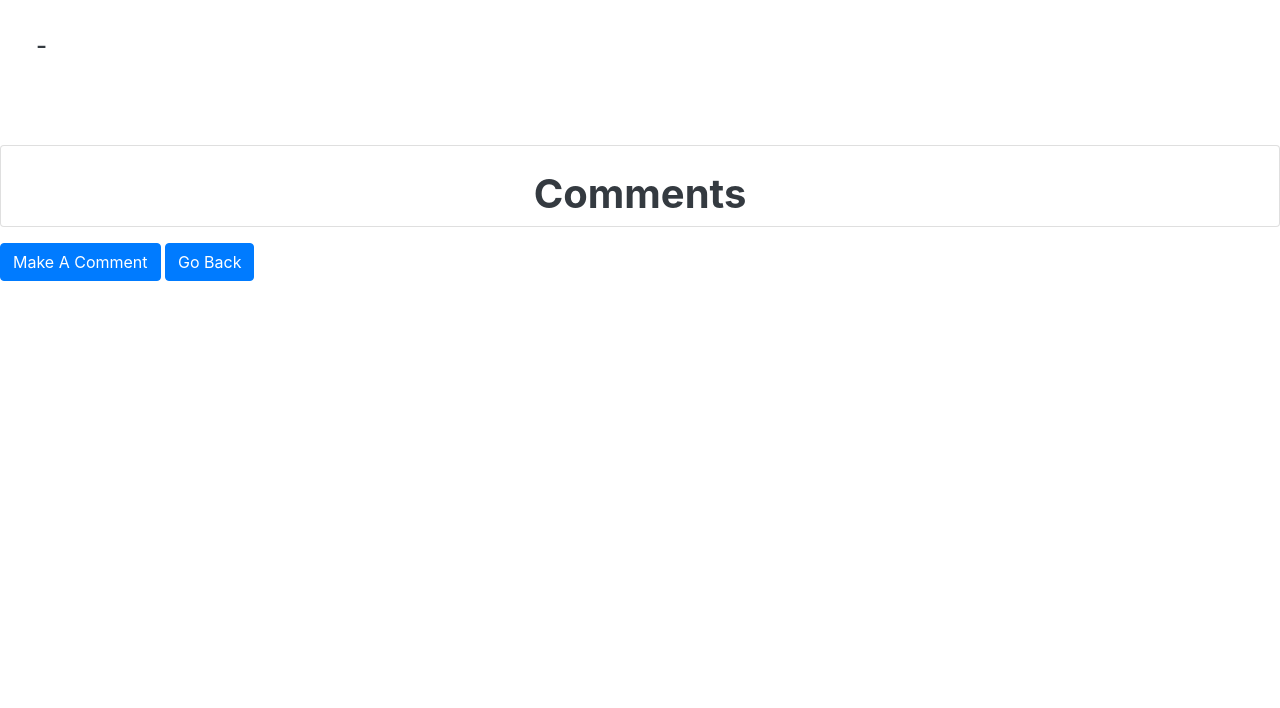
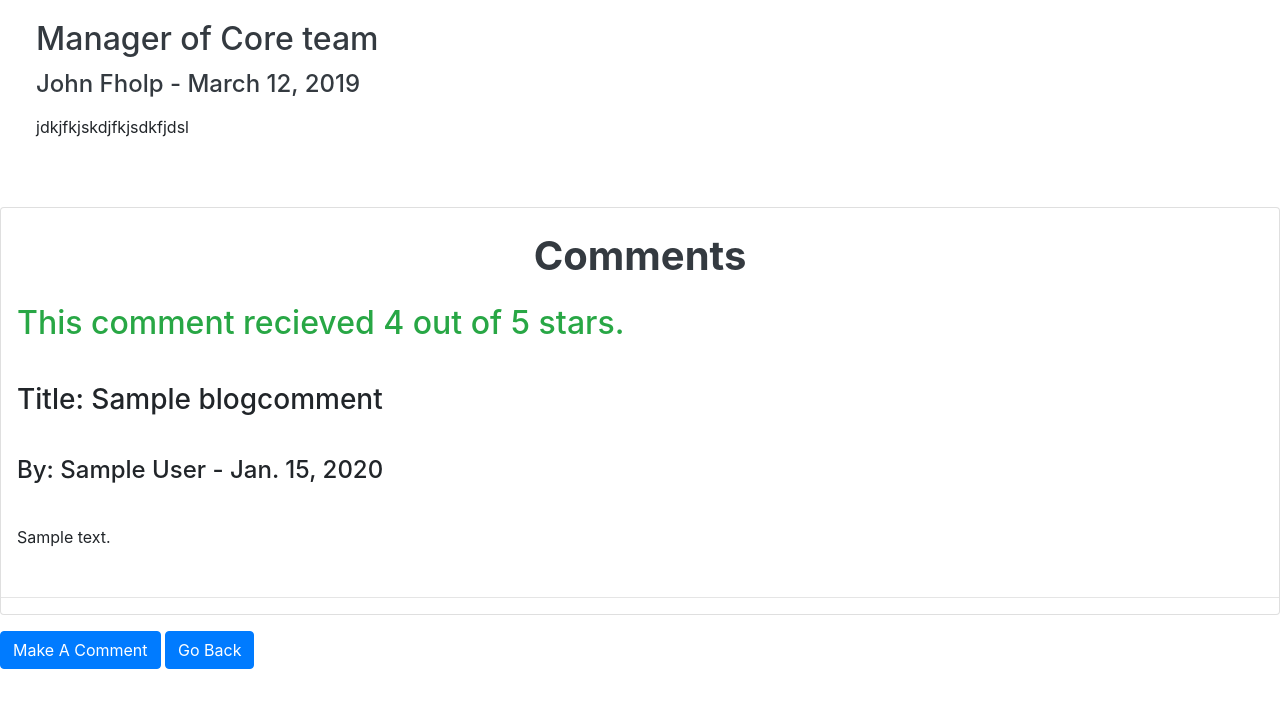
Before and after one commit to Dannyp123/Base-Camp-Job-Search, a Django app: page /posts/1/ in a window 1280 px wide. Shown: the part 56-764 px from the top of the page. Run offline with Django 3.2, Linux system fonts and the light colour scheme; data comes from the database, SQL or seed files in the repository; both versions use the stored data as it was after the commit; tables that the repository leaves empty hold one stand-in row (values such as "Sample post"); some libraries are stand-ins or nearby versions.

Commit message:
Had to go through and change all the existing names into the newly created name.

```diff
--- a/app/templates/blog-post.html
+++ b/app/templates/blog-post.html
@@ -21,16 +21,16 @@
     </div>
 </nav>
 <div class="card-body text-left ml-3">
-    <h2 class="text-dark pb-1">{{ blog_post.title }}</h2>
-    <h4 class="text-dark pb-2">{{ blog_post.author }} - {{ blog_post.date }}</h4>
+    <h2 class="text-dark pb-1">{{ job_post.title }}</h2>
+    <h4 class="text-dark pb-2">{{ job_post.author }} - {{ job_post.date }}</h4>
     <p class="pb-4">
-        {{ blog_post.body }}
+        {{ job_post.body }}
     </p>
 </div>
 </div>
 <div class="card mt-2">
     <h1 class="text-center text-dark pt-4 font-weight-bold">Comments</h1>
-    {% for c in blog_post.blogcomment_set.all %}
+    {% for c in job_post.blogcomment_set.all %}
     <h2 class="p-3 text-success">This comment recieved {{c.rating}} out of 5 stars.</h2>
     <h3 class="p-3">Title: {{ c.title }}</h3>
     <h4 class="p-3">By: {{ c.author }} - {{ c.date }}</h4>
@@ -39,7 +39,7 @@
     {% endfor %}
 </div>
 <div>
-    <a role="button" href="{% url 'make-comment' blog_post.id %}" class="btn btn-primary text-white my-3">Make
+    <a role="button" href="{% url 'make-comment' job_post.id %}" class="btn btn-primary text-white my-3">Make
         A
         Comment</a>
     <a role="button" href="{% url 'home' %}" class="btn btn-primary text-white my-3">Go Back</a>
--- a/manage.py
+++ b/manage.py
@@ -1,4 +1,4 @@
-#!/usr/bin/env python
+# !/usr/bin/env python
 import os
 import sys
 
```
Also changed, not shown: db.sqlite3.
